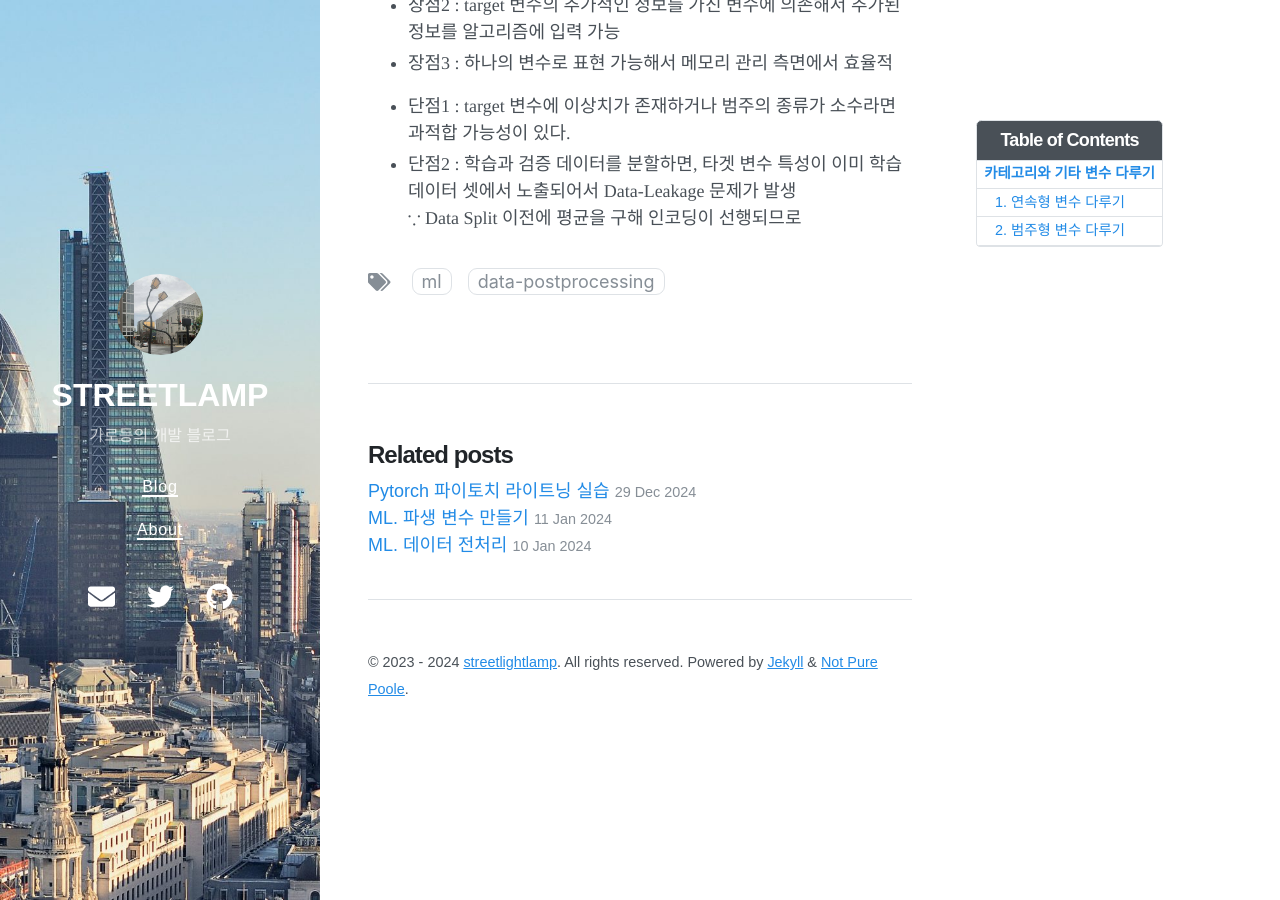
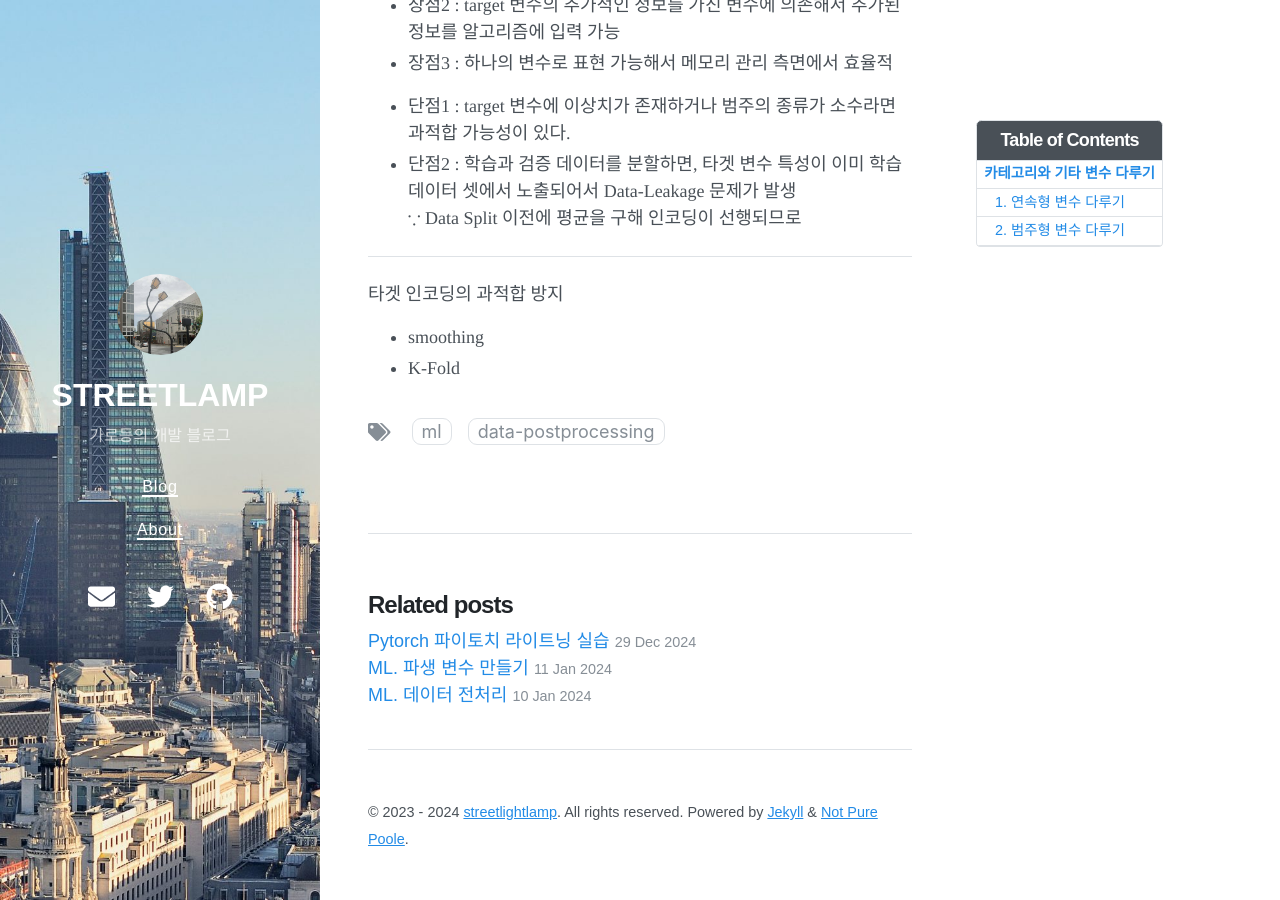
Before and after one commit to streetlamplee/streetlamplee.github.io, a Jekyll site: the page built from _posts/2024-01-11-ML_variable_processing.md, in a window 1280 px wide and 900 px high, scrolled down 4444 px. Built offline with Jekyll 4.4.1, drawn with Linux system fonts in a browser that asks for light colours; nearby versions of some CDN libraries; formulas are drawn with MathJax 3.

Commit message:
docs: add article

```diff
--- a/_posts/2024-01-11-ML_variable_processing.md
+++ b/_posts/2024-01-11-ML_variable_processing.md
@@ -226,3 +226,10 @@ Target Encoding<br>
 * 단점1 : target 변수에 이상치가 존재하거나 범주의 종류가 소수라면 과적합 가능성이 있다.
 * 단점2 : 학습과 검증 데이터를 분할하면, 타겟 변수 특성이 이미 학습 데이터 셋에서 노출되어서 Data-Leakage 문제가 발생<br>
 $\because$ Data Split 이전에 평균을 구해 인코딩이 선행되므로
+
+---
+
+타겟 인코딩의 과적합 방지
+
+* smoothing
+* K-Fold
```
